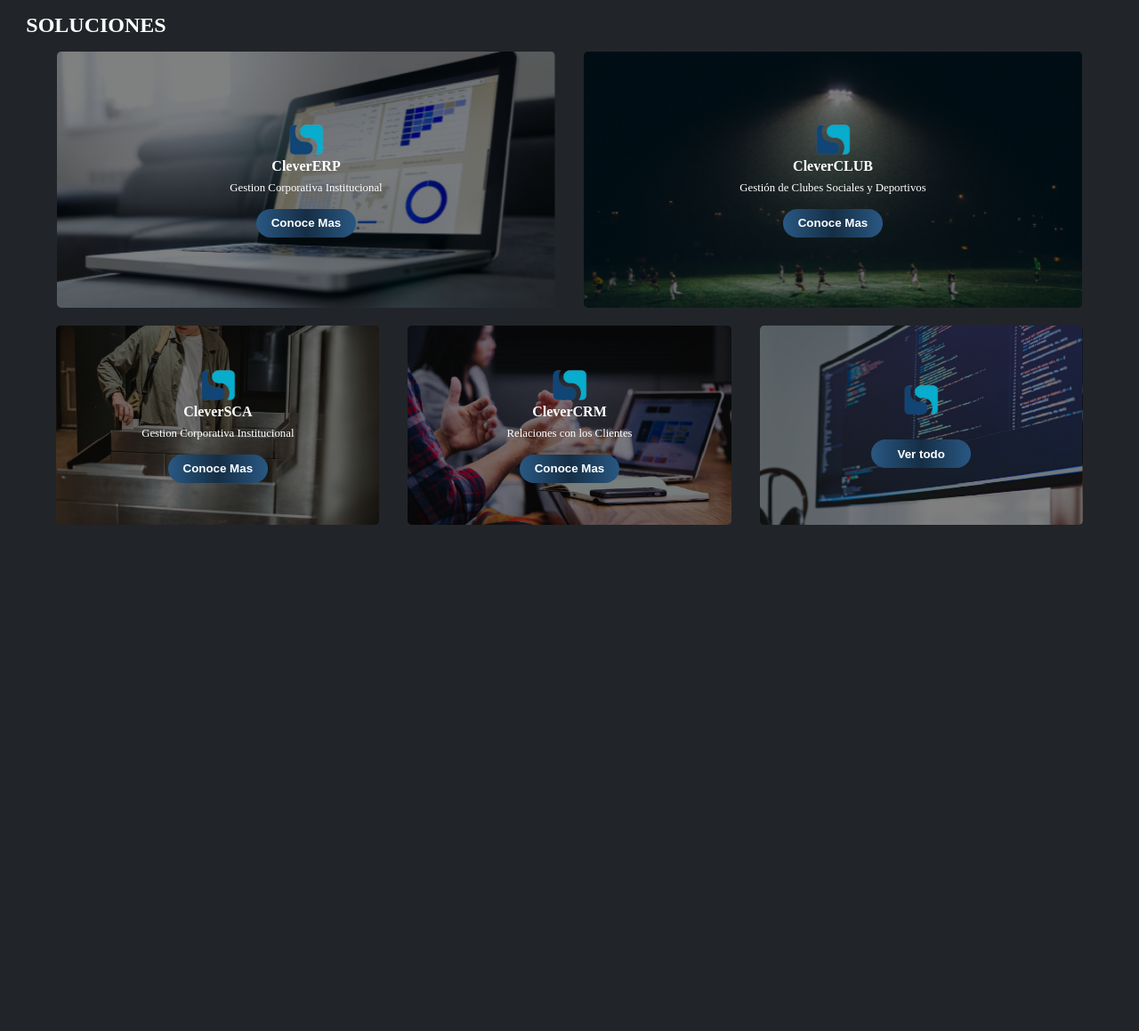
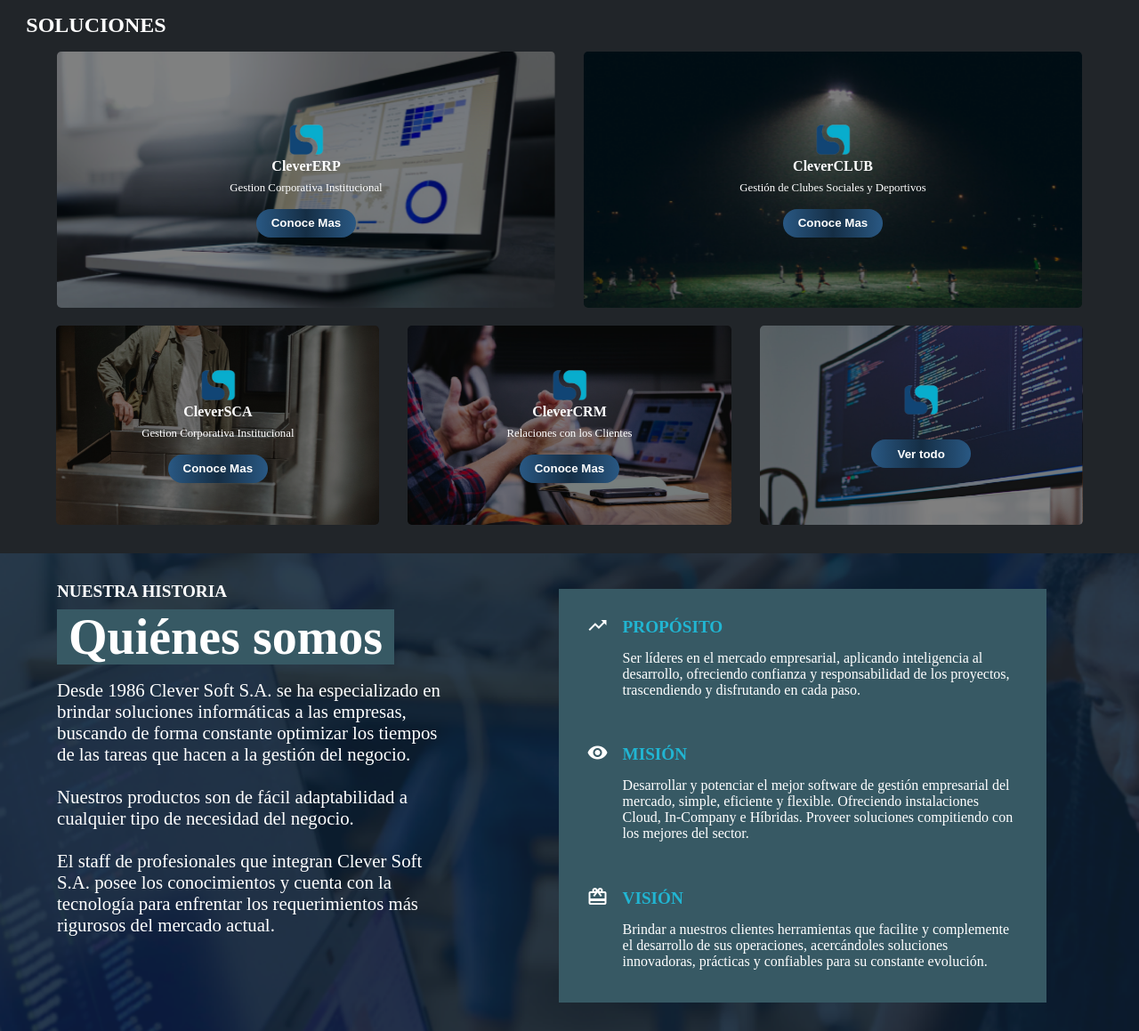
Before and after one commit to MicaelaPerezCleverSoft/landingCleverSoft, a PHP site: page /cleversoft.php in a window 1280 px wide. Shown: the part 857-2016 px from the top of the page at 89% size. Before the commit the page ends 1447 px from the top, so only its background shows below. Run offline with PHP 8.4, Linux system fonts and the light colour scheme.

Commit message:
nosotros component done

```diff
--- a/cleversoft.php
+++ b/cleversoft.php
@@ -25,9 +25,9 @@
     $inicio = new Inicio('./imagenes/LogoCleverCompleto.png', 'SOLUCIONES', 'NOSOTROS');
 
 
+    require('soluciones.php');
     echo '<div class="contenedor-soluciones">';
       echo '<h1 class="titulo">SOLUCIONES</h1>';
-    require('soluciones.php');
       echo '<div class="fila-superior">';
       $soluciones = new Soluciones('./imagenes/CleverERP.png', './imagenes/LogoCleverSoft.png', 'CleverERP', 'Gestion Corporativa Institucional', 'Conoce Mas', '35rem', '18rem');
       $soluciones = new Soluciones('./imagenes/CleverCLUB.png', './imagenes/LogoCleverSoft.png', 'CleverCLUB', 'Gestión de Clubes Sociales y Deportivos', 'Conoce Mas', '35rem', '18rem');
@@ -40,7 +40,8 @@
       echo '</div>';
     echo '</div>';
 
-
+    require('nosotros.php');
+    $nosotros = new Nosotros(' Quiénes somos', 'NUESTRA HISTORIA', 'Desde 1986 Clever Soft S.A. se ha especializado en brindar soluciones informáticas a las empresas, buscando de forma constante optimizar los tiempos de las tareas que hacen a la gestión del negocio. <br><br>Nuestros productos son de fácil adaptabilidad a cualquier tipo de necesidad del negocio. <br><br>El staff de profesionales que integran Clever Soft S.A. posee los conocimientos y cuenta con la tecnología para enfrentar los requerimientos más rigurosos del mercado actual.', 'Ser líderes en el mercado empresarial, aplicando inteligencia al desarrollo, ofreciendo confianza y responsabilidad de los proyectos, trascendiendo y disfrutando en cada paso.', 'Desarrollar y potenciar el mejor software de gestión empresarial del mercado, simple, eficiente y flexible. Ofreciendo instalaciones Cloud, In-Company e Híbridas. Proveer soluciones compitiendo con los mejores del sector.', 'Brindar a nuestros clientes herramientas que facilite y complemente el desarrollo de sus operaciones, acercándoles soluciones innovadoras, prácticas y confiables para su constante evolución.');
     ?>
   </header>
 </body>
--- a/css/inicio.css
+++ b/css/inicio.css
@@ -6,8 +6,6 @@
     justify-content: center;
     align-items: center;
     position: relative;
-
-
 }
 
 .inicio img {
--- /dev/null
+++ b/css/nosotros.css
@@ -0,0 +1,85 @@
+.nosotros {
+    background-image: url('../imagenes/backgroundNosotros.png');
+    background-size: cover;
+
+    display: flex;
+    justify-content: space-around;
+
+    padding: 2rem 4rem;
+}
+
+
+.nosotros h3 {
+    font-size: 1.2em;
+    color: white;
+    padding-bottom: 0.5rem;
+}
+
+
+.nosotros h2 {
+    display: inline;
+    background-color: #375964;
+    color: #FFF;
+    padding: 0 0.5rem;
+
+    font-size: 3.5rem;
+}
+
+.background-title {
+    background-color: #375964;
+    color: #FFF;
+    padding: 0 5px;
+}
+
+.nosotros p {
+    font-size: 1.3rem;
+
+    color: #ffffff;
+
+    margin: 1rem 7rem 0 0;
+}
+
+.nosotrosPoliticaDeCalidad {
+    width: 150%;
+    height: fit-content;
+    /* Cambiar de 35rem a fit-content */
+    display: inline-flex;
+    /* Agregar display y cambiar a inline-flex */
+    flex-direction: column;
+
+    background-color: #375964;
+
+    margin: 0.5rem 2.5rem 0 0;
+}
+
+.nosotrosPoliticaDeCalidad ul {
+    margin: 0;
+    padding: 0 0 1rem 0;
+    list-style: none;
+}
+
+.nosotrosPoliticaDeCalidad ul li {
+    color: #ffffff;
+
+    padding: 1.3rem 2rem;
+}
+
+.nosotrosPoliticaDeCalidad ul li i {
+    margin: 0.5rem 0.5rem 1rem 0;
+}
+
+.nosotrosPoliticaDeCalidad ul li strong {
+    color: #21B5D2;
+    font-size: 1.2em;
+    margin-top: 0;
+}
+
+.nosotrosPoliticaDeCalidad p {
+    font-size: 1rem;
+    margin: 0 0 0 2.5rem;
+}
+
+.icono{
+    vertical-align: middle;
+    padding-right: 0.5rem;
+}
--- a/css/soluciones.css
+++ b/css/soluciones.css
@@ -64,6 +64,8 @@
     justify-content: center;
 
     background-color: #212529;
+
+    padding-bottom: 2rem;
 }
 
 .fila-superior {
--- /dev/null
+++ b/nosotros.php
@@ -0,0 +1,43 @@
+<link href="https://fonts.googleapis.com/icon?family=Material+Icons" rel="stylesheet">
+<link rel="stylesheet" type="text/css" href="./css/nosotros.css">
+
+<?php
+class Nosotros
+{
+    private $titulo;
+    private $subtitulo;
+    private $descripcion;
+    private $proposito;
+    private $mision;
+    private $vision;
+
+    public function __construct($titulo, $subtitulo, $descripcion, $proposito, $mision, $vision)
+    {
+        $this->titulo = $titulo;
+        $this->subtitulo = $subtitulo;
+        $this->descripcion = $descripcion;
+        $this->proposito = $proposito;
+        $this->mision = $mision;
+        $this->vision = $vision;
+
+        echo '
+        <section class="nosotros">
+            <div class="nosotrosInfo">
+                <h3>' . $this->subtitulo . '</h3>
+                <h2>
+                    <span class="background-title">' .$this->titulo.'
+                </h2>
+                <p>' . $this->descripcion . '</p>
+            </div>
+            <div class="nosotrosPoliticaDeCalidad">
+            <ul>
+                <li><i class="material-icons icono">trending_up</i><strong>PROPÓSITO</strong> <br> <p>' . $this->proposito . ' </p></li>
+                <li><i class="material-icons icono">remove_red_eye</i><strong>MISIÓN</strong> <br><p>' . $this->mision . '</p></li>
+                <li><i class="material-icons icono">card_giftcard</i><strong>VISIÓN</strong>  <br><p>' . $this->vision . '</p></li>
+            </ul>
+            </div>
+        </section>
+        ';
+    }
+}
+?>
```
Lines whose indentation alone changed are shown as unchanged.
